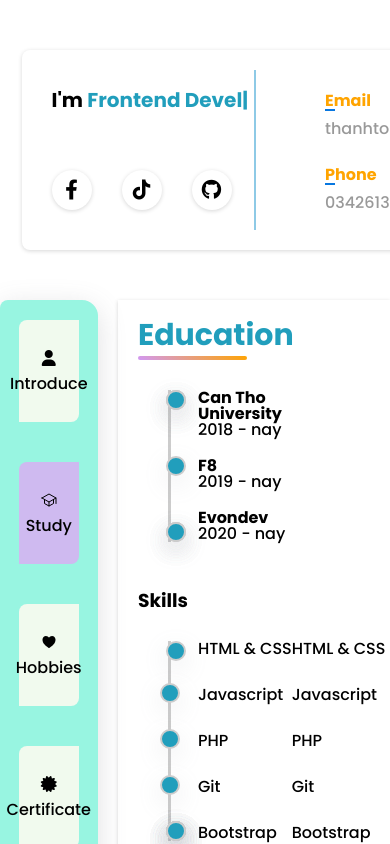
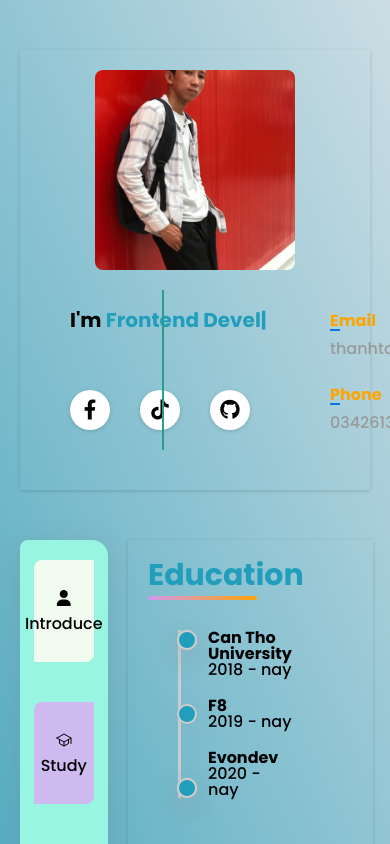
Before and after one commit to thanhtong531/mycv, a plain HTML site: page index.html in a window 390 px wide. Both pictures are taken after a click on the item "Study". Shown: the top 844 px of the page. Drawn offline with nearby package versions, Linux system fonts and the light colour scheme; a web font is replaced by a local one.

Commit message:
update 7/4/2022

```diff
--- a/index.html
+++ b/index.html
@@ -149,6 +149,11 @@
                   <img src="./img/project-tic-tac-toe.png" alt="" />
                 </a>
               </div>
+              <div class="project-item">
+                <a href="https://tour-one.vercel.app/" class="project-link">
+                  <img src="./img/tour.png" alt="" />
+                </a>
+              </div>
             </div>
           </li>
           <li class="information-item" data-idx="2">
@@ -175,11 +180,7 @@
                 <li class="skills-item">PHP</li>
                 <li class="skills-item">Git</li>
                 <li class="skills-item">Bootstrap</li>
-                <li class="skills-item">HTML & CSS</li>
-                <li class="skills-item">Javascript</li>
-                <li class="skills-item">PHP</li>
-                <li class="skills-item">Git</li>
-                <li class="skills-item">Bootstrap</li>
+                <li class="skills-item">SQL</li>
                 <!-- <li class="skills-item">Sass</li> -->
               </ul>
             </div>
--- a/js/starter.js
+++ b/js/starter.js
@@ -46,7 +46,6 @@ function handleShowToolTip(e) {
 // NavbarItem
 [...navbarItems].forEach((navbar, idx) => {
   navbar.addEventListener("click", function () {
-    console.log(idx);
     // Lấy được index của element ta click vào
     const item = informationItems[idx];
     [...navbarItems].forEach((item) => item.classList.remove("active"));
--- a/sass/__header.scss
+++ b/sass/_header.scss
@@ -14,6 +14,7 @@ li {
   list-style-type: none;
 }
 body {
+  background: linear-gradient(to right top, #58aec3, #ccdde4);
 }
 .wrapper {
   max-width: 1140px;
@@ -27,7 +28,6 @@ body {
   align-items: center;
   gap: 0 40px;
   margin: 50px auto;
-  max-width: 900px;
 
   &-img {
     width: 200px;
@@ -47,21 +47,24 @@ body {
     gap: 0 10px;
     // width: 800px;
     border-radius: 8px;
-    flex: 0 0 100%;
+    width: 100%;
+    // flex: 0 0 100%;
     position: relative;
     &::after {
       content: "";
       position: absolute;
       width: 2px;
       height: 80%;
-      background-color: #8ecae6;
+      background-color: #2a9d8f;
       left: 40%;
       transform: translateX(-100%);
     }
   }
 
   &-content {
-    flex: 0 0 50%;
+    flex: 0 0 100%;
+    max-width: 300px;
+    width: 100%;
   }
   &-name {
     margin-bottom: 10px;
@@ -82,10 +85,11 @@ body {
     // display: flex;
     // align-items: center;
     margin-top: 20px;
+    margin-left: auto;
     // flex-wrap: wrap;
     display: grid;
     grid-template-columns: 1fr 1fr;
-    flex: 1 0 50%;
+    // flex: 1 0 50%;
     grid-gap: 30px;
   }
   &-item {
@@ -259,7 +263,7 @@ body {
   &-list {
     display: grid;
     grid-template-columns: repeat(3, 1fr);
-    grid-gap: 15px;
+    grid-gap: 30px;
   }
   &-item {
     transition: all 0.2s linear;
@@ -456,3 +460,21 @@ body {
   flex-direction: column;
   gap: 30px;
 }
+
+@media screen and (max-width: 1023.98px) {
+  .about {
+    flex-direction: column;
+    box-shadow: rgba(0, 0, 0, 0.16) 0px 1px 4px;
+    padding: 20px;
+    &-info {
+      box-shadow: none;
+    }
+  }
+  .wrapper {
+    padding-left: 20px;
+    padding-right: 20px;
+  }
+  body {
+    background: linear-gradient(to right top, #58aec3, #ccdde4);
+  }
+}
```
Also changed, not shown: css/app.css, img/tour.png (added), sass/_hobbies.scss (renamed from sass/__hobbies.scss), 1 other file.
